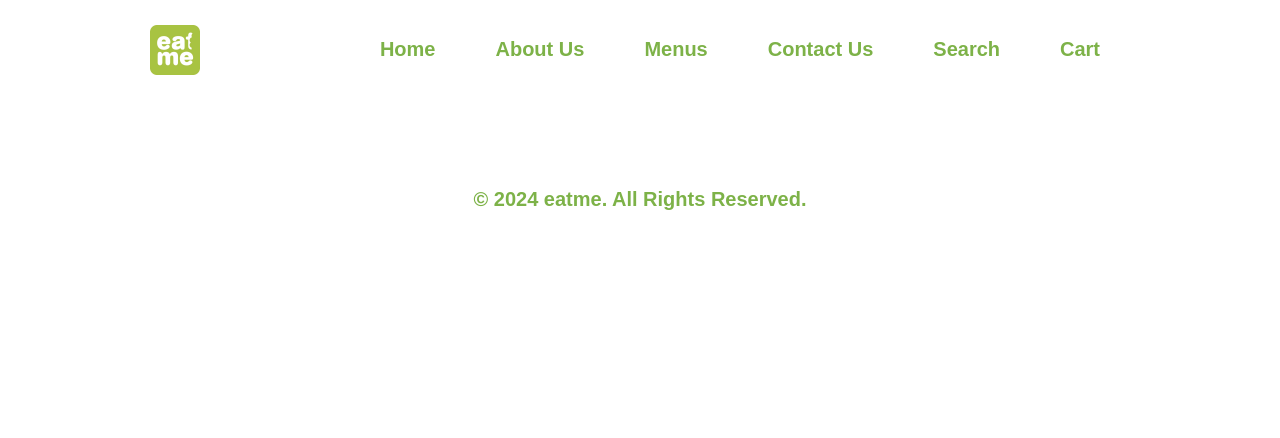
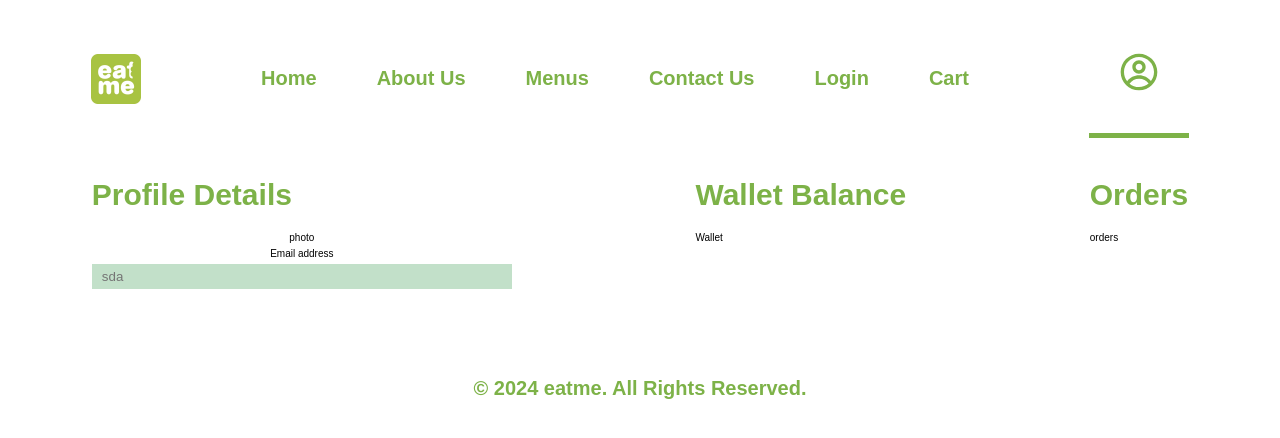
Before and after one commit to apurba-sarkar/eatmeweb, a React (Vite) app in the folder client/: page /profile in a window 1280 px wide. Shown: the top 438 px of the page. Built offline with nearby package versions, Linux system fonts and the light colour scheme.

Commit message:
working on profile page

```diff
--- a/client/src/App.jsx
+++ b/client/src/App.jsx
@@ -13,6 +13,7 @@ import Navbar from "./Components/Navbar";
 import Footer from "./Components/Footer";
 import Contactus from "./pages/Contactus";
 import Aboutus from "./pages/Aboutus";
+import Profile from "./pages/Profile";
 
 
 
@@ -26,6 +27,7 @@ function App() {
       <Routes>
         <Route exact path="/" element={<Home/>}/>
         <Route exact path="/login" element={<Login/>}/>
+        <Route exact path="/profile" element={<Profile/>}/>
         <Route exact path="/signup" element={<Signup/>}/>
         <Route exact path="/Menu" element={<Menu/>}/>
         <Route exact path="/aboutus" element={<Aboutus/>}/>
--- a/client/src/Components/Navbar.jsx
+++ b/client/src/Components/Navbar.jsx
@@ -1,5 +1,6 @@
 import { NavLink } from "react-router-dom";
 import { Headings } from "../ui/Headings";
+import { CgProfile } from "react-icons/cg";
 // import "./comstyles.css"
 
 export default function Navbar() {
@@ -26,13 +27,20 @@ export default function Navbar() {
         <NavLink to="/contactus">
           <Headings type="nav"> Contact Us</Headings>{" "}
         </NavLink>
-        <NavLink to="/contactus">
-          <Headings type="nav">Search</Headings>{" "}
+        <NavLink to="/login">
+          <Headings type="nav">Login</Headings>{" "}
         </NavLink>
         <NavLink to="/cart">
           <Headings type="nav"> Cart</Headings>
         </NavLink>
       </div>
+      <NavLink to="/profile">
+        <Headings type="h1">
+          {" "}
+          <CgProfile />
+        </Headings>
+      </NavLink>
+      {/* <CgProfile value={{ color: theme.colors.primary }} /> */}
     </div>
   );
 }
--- /dev/null
+++ b/client/src/Components/Orders.jsx
@@ -0,0 +1,7 @@
+
+
+export default function Orders() {
+  return (
+    <div>orders</div>
+  )
+}
--- /dev/null
+++ b/client/src/Components/ProfileDetails.jsx
@@ -0,0 +1,12 @@
+import { Input } from "../ui/Input";
+
+
+export default function ProfileDetails() {
+  return (
+    <div className="pd">
+        <div>photo</div>
+        <label>Email address</label>
+        <Input placeholder="sda" disabled/>
+    </div>
+  )
+}
--- /dev/null
+++ b/client/src/Components/Wallet.jsx
@@ -0,0 +1,6 @@
+
+export default function Wallet() {
+  return (
+    <div>Wallet</div>
+  )
+}
--- a/client/src/pages/Home.jsx
+++ b/client/src/pages/Home.jsx
@@ -1,3 +1,4 @@
+/* eslint-disable react/no-unescaped-entities */
 
 import { Button } from "../ui/Button";
 import { Headings } from "../ui/Headings";
--- /dev/null
+++ b/client/src/pages/Profile.jsx
@@ -0,0 +1,31 @@
+import { Headings } from "../ui/Headings";
+import ProfileDetails from "../Components/ProfileDetails";
+import Wallet from "../Components/Wallet";
+import Orders from "../Components/Orders";
+
+export default function Profile() {
+  return (
+    <div className="profile">
+      {/* <div>CusProfile</div> */}
+      <div>
+        <Headings type="h2" colorvar="primary">
+          {" "}
+          Profile Details
+        </Headings>{" "}
+        <ProfileDetails />
+      </div>
+      <div>
+        <Headings type="h2" colorvar="primary">
+          Wallet Balance
+        </Headings>
+        <Wallet />
+      </div>
+      <div>
+        <Headings type="h2" colorvar="primary">
+          Orders
+        </Headings>
+        <Orders />
+      </div>
+    </div>
+  );
+}
--- a/client/src/styles/Global.style.js
+++ b/client/src/styles/Global.style.js
@@ -32,6 +32,9 @@ a{
 
 }
 
+a.active{
+border-bottom: .5rem solid ${theme.colors.primary}
+}
 
 .links{
     display:flex;
@@ -168,7 +171,6 @@ padding-top:10rem;
 
 .login-card{
     display:flex;
-/* background-color:green; */
 display:flex;
 align-items:center;
 gap:10rem
@@ -192,6 +194,22 @@ gap:10rem
 
 
 }
+
+/* -------------profile-------------- */
+
+
+.profile{
+    display:flex;
+    justify-content:space-around
+}
+
+/* --pd */
+.pd{
+    display:flex;
+    flex-direction:column;
+    align-items:center;
+    gap:.5rem;
+}
 `;
 
 export default GlobalStyle;
--- a/client/src/ui/Headings.jsx
+++ b/client/src/ui/Headings.jsx
@@ -12,7 +12,7 @@ const type = {
   `,
   h2: css`
     font-size: 3rem;
-    font-weight: 400;
+    font-weight: 600;
   `,
   nav: css`
     font-size: 2rem;
```
Also changed, not shown: client/src/pages/CusProfile.jsx (deleted, +0 -7 lines).
